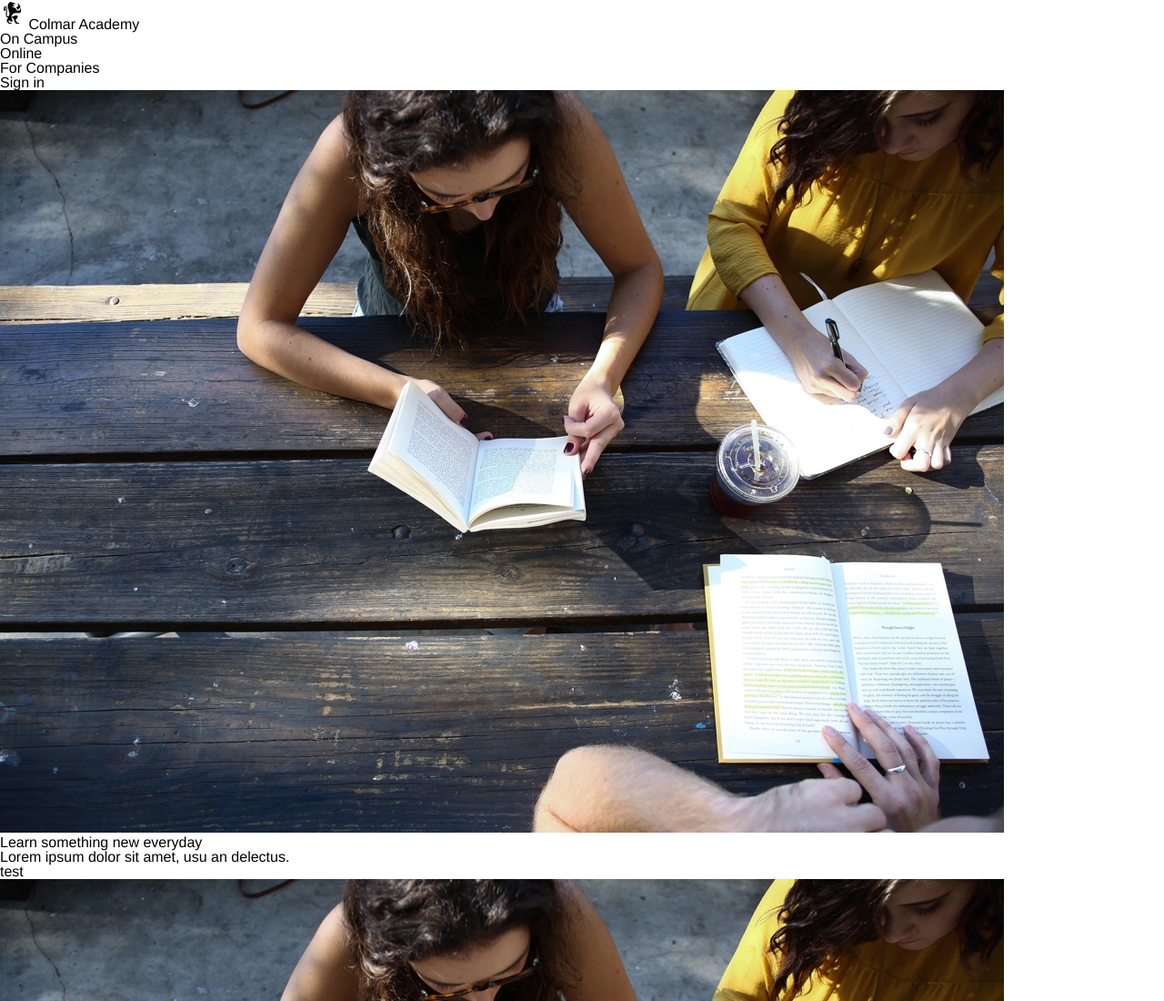
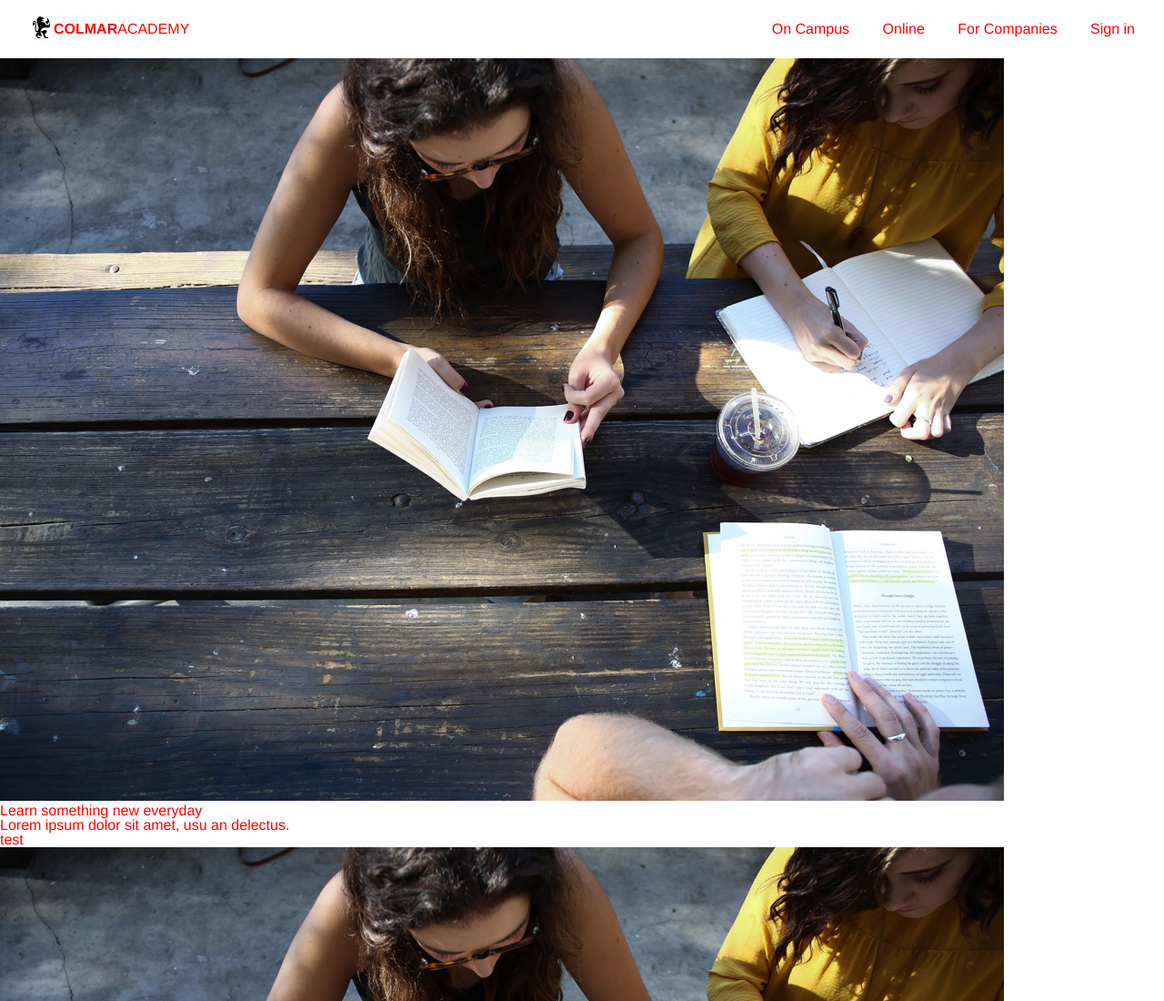
Before and after one commit to 15ambh/ColmarAcademy, a plain HTML site: page index.html in a window 1280 px wide. Shown: the top 1100 px of the page at 91% size. Drawn offline with Linux system fonts and the light colour scheme.

Commit message:
css header complete.

```diff
--- a/index.html
+++ b/index.html
@@ -10,7 +10,7 @@
     <header>
       <div>
         <img src="./resources/images/ic-logo.svg" alt="Dragon Icon">
-        <span >Colmar Academy</span>
+        <strong >Colmar</strong><!--  --><span>Academy</span>
       </div>
       <ul>
         <li>On Campus</li>
@@ -19,6 +19,8 @@
         <li>Sign in</li>
       </ul>
     </header>
+
+
     <!-- First Container -->
     <div>
       <div class="media section">
--- a/resources/css/style.css
+++ b/resources/css/style.css
@@ -2,4 +2,30 @@ html{
   font-size: 16px;
   font-family: helvetica,sans-serif;
   text-align: left;
+  color:red;
 }
+
+
+header{
+  display: flex;
+  height: 4rem;
+  justify-content: space-between;
+  align-items: center;
+  padding:0 2rem;
+}
+header div{
+  display:flex;
+  line-height: 2;
+  text-transform: uppercase;
+  align-items: center;
+}
+
+header strong{
+  font-weight: bold;
+}
+
+
+header li{
+  display:inline;
+  padding-left: 2rem;
+}
```
